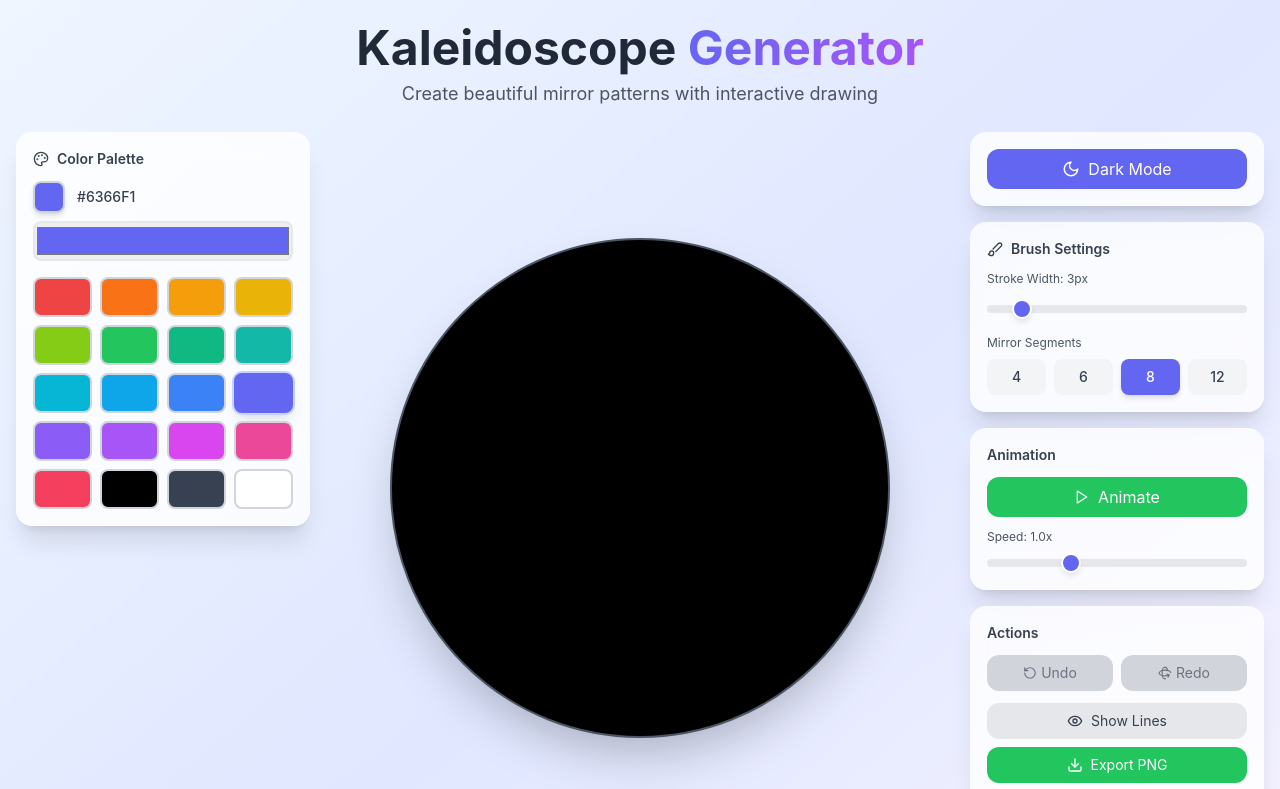
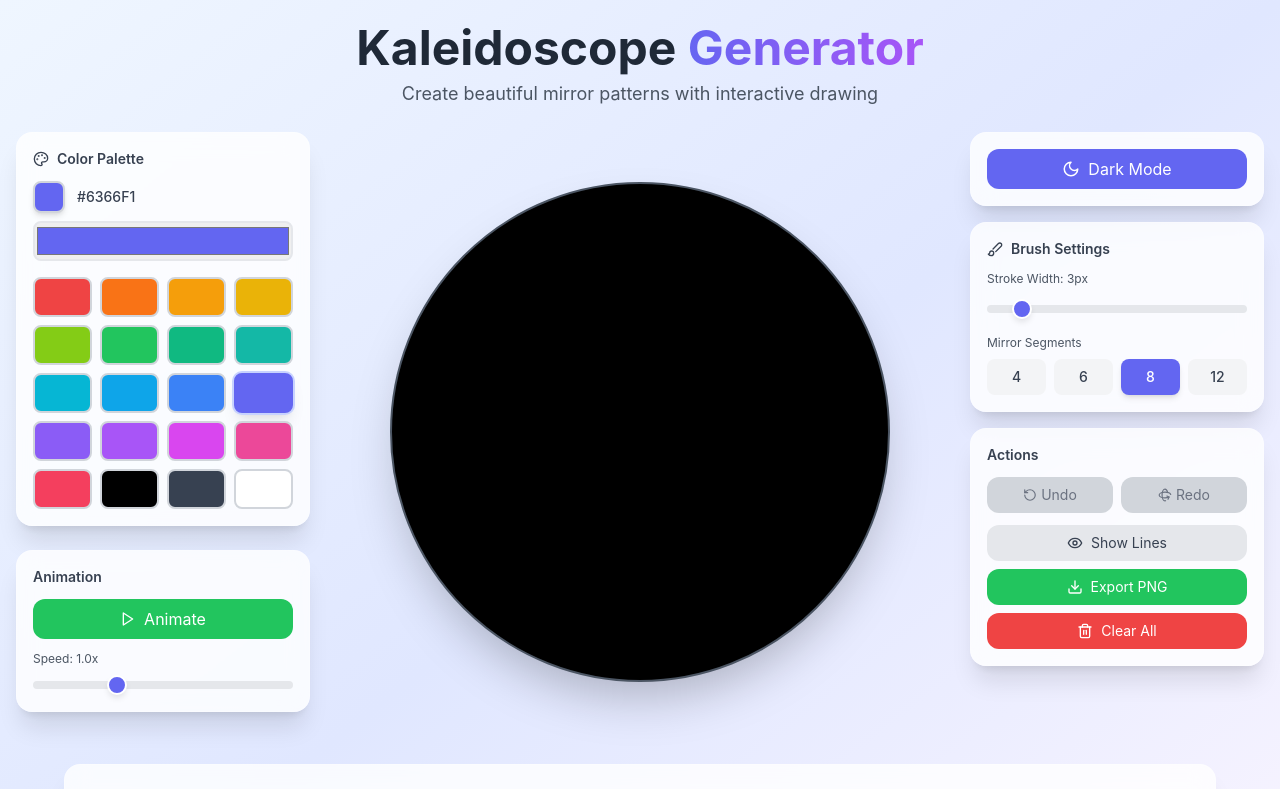
Before and after one commit to rohitkadav/kaleidoscope-generator, a React (Vite) app: page / in a window 1280 px wide. Shown: the top 789 px of the page. Built offline with nearby package versions, Linux system fonts and the light colour scheme.

Commit message:
Changed position of Animation Controls

```diff
--- a/src/App.jsx
+++ b/src/App.jsx
@@ -2,6 +2,7 @@ import React, { useState } from 'react';
 import KaleidoscopeCanvas from './components/kaledioscopeCanvas.jsx';
 import ColorPalette from './components/colorPalette.jsx';
 import BrushControls from './components/brushControl.jsx';
+import Animate from './components/animation.jsx';
 import { useKaleidoscopeHistory } from './hooks/useKaledioscopeHistory.js';
 import { exportCanvasAsImage } from './utils/exportCanvas';
 
@@ -68,11 +69,20 @@ function App() {
         <div className="grid grid-cols-1 lg:grid-cols-12 gap-6 h-full">
           {/* Left Sidebar - Color Palette */}
           <div className="lg:col-span-3 order-2 lg:order-1">
-            <div className="sticky top-6">
+            <div className=" top-6">
               <ColorPalette
                 color={color}
                 onColorChange={setColor}
                 isDarkMode={isDarkMode}
+              />
+            </div>
+            {/* animation controls */}
+            <div className='mt-6'>
+              <Animate
+                isAnimating={isAnimating}
+                onToggleAnimation={() => setIsAnimating(!isAnimating)}
+                animationSpeed={animationSpeed}
+                onAnimationSpeedChange={setAnimationSpeed}
               />
             </div>
           </div>
@@ -117,6 +127,7 @@ function App() {
                 onToggleTheme={toggleTheme}
               />
             </div>
+
           </div>
         </div>
 
--- a/src/components/animation.jsx
+++ b/src/components/animation.jsx
@@ -1 +1,45 @@
-import React from "react";
+import React from 'react';
+import { Brush, RotateCcw, Rotate3D as RotateRw, Trash2, Download, Eye, EyeOff, Play, Pause, Sun, Moon } from 'lucide-react';
+
+const Animate= ({
+    isAnimating,
+    animationSpeed,
+    onToggleAnimation,
+    onAnimationSpeedChange,
+}) => {
+    return(
+        <div className="bg-white/80 dark:bg-gray-900/80 backdrop-blur-md rounded-2xl p-4 shadow-xl border border-white/20 dark:border-gray-700/50">
+        <h3 className="text-sm font-semibold text-gray-700 dark:text-gray-300 mb-3">Animation</h3>
+        <div className="space-y-3">
+          <button
+            onClick={onToggleAnimation}
+            className={`w-full flex items-center justify-center gap-2 py-2 px-4 rounded-xl transition-all duration-200 ${
+              isAnimating
+                ? 'bg-orange-500 hover:bg-orange-600 text-white'
+                : 'bg-green-500 hover:bg-green-600 text-white'
+            }`}
+          >
+            {isAnimating ? <Pause size={16} /> : <Play size={16} />}
+            {isAnimating ? 'Pause' : 'Animate'}
+          </button>
+
+          <div>
+            <label className="text-xs text-gray-600 dark:text-gray-400 mb-1 block">
+              Speed: {animationSpeed.toFixed(1)}x
+            </label>
+            <input
+              type="range"
+              min="0.1"
+              max="3"
+              step="0.1"
+              value={animationSpeed}
+              onChange={(e) => onAnimationSpeedChange(Number(e.target.value))}
+              className="w-full h-2 bg-gray-200 dark:bg-gray-700 rounded-lg appearance-none cursor-pointer slider"
+            />
+          </div>
+        </div>
+      </div>
+    )
+}
+
+export default Animate;
--- a/src/components/brushControl.jsx
+++ b/src/components/brushControl.jsx
@@ -80,7 +80,7 @@ const BrushControls = ({
       </div>
 
       {/* Animation Controls */}
-      <div className="bg-white/80 dark:bg-gray-900/80 backdrop-blur-md rounded-2xl p-4 shadow-xl border border-white/20 dark:border-gray-700/50">
+      {/* <div className="bg-white/80 dark:bg-gray-900/80 backdrop-blur-md rounded-2xl p-4 shadow-xl border border-white/20 dark:border-gray-700/50">
         <h3 className="text-sm font-semibold text-gray-700 dark:text-gray-300 mb-3">Animation</h3>
         <div className="space-y-3">
           <button
@@ -110,7 +110,7 @@ const BrushControls = ({
             />
           </div>
         </div>
-      </div>
+      </div> */}
 
       {/* Actions */}
       <div className="bg-white/80 dark:bg-gray-900/80 backdrop-blur-md rounded-2xl p-4 shadow-xl border border-white/20 dark:border-gray-700/50">
```
